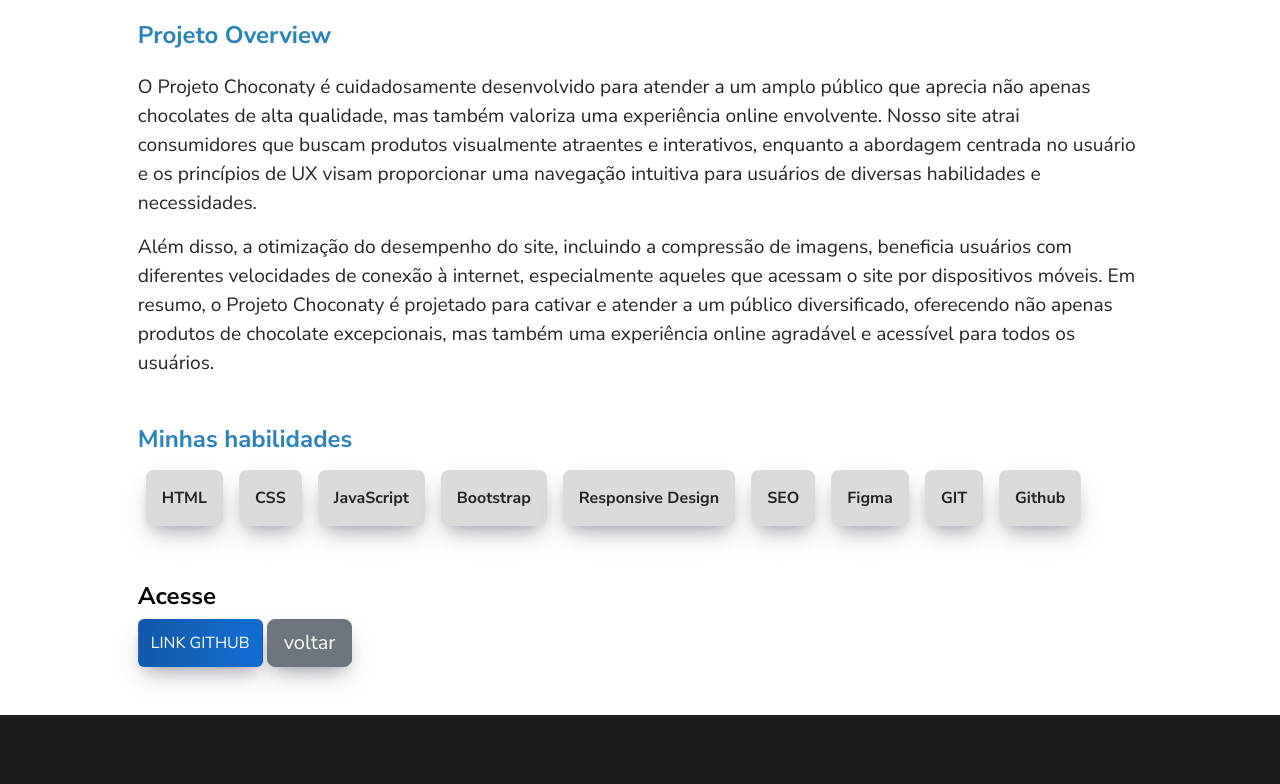
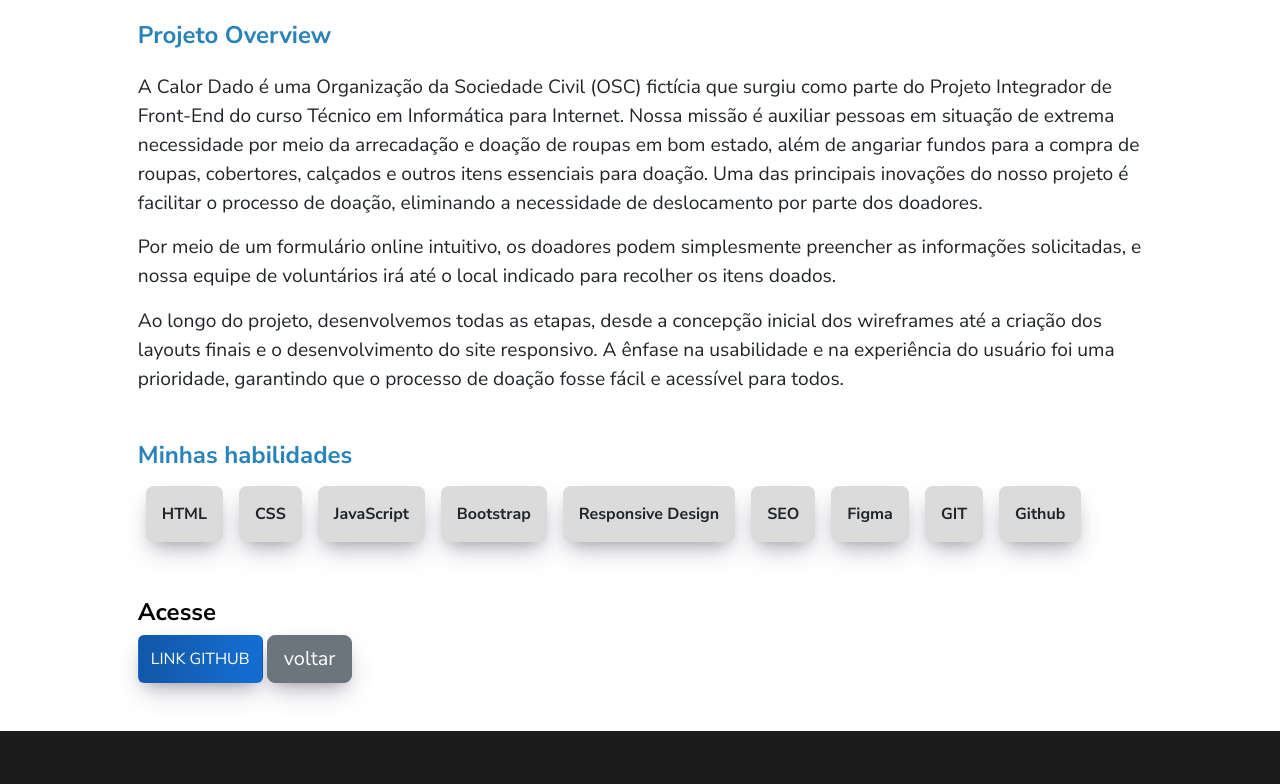
Before and after one commit to thiagoribeiro2003/portfoliodev, a plain HTML site: page pages/projectTwo.html in a window 1280 px wide. Shown: the part 1428-2212 px from the top of the page. Drawn offline with nearby package versions, Linux system fonts and the light colour scheme.

Commit message:
Alteração do overview do projeto Calor Dado

```diff
--- a/pages/projectTwo.html
+++ b/pages/projectTwo.html
@@ -99,16 +99,13 @@
                     <h4 class="textHeroProjetos fw-bold my-4">Projeto Overview</h4>
 
                     <p>
-                        O Projeto Choconaty é cuidadosamente desenvolvido para atender a um amplo público que aprecia não apenas chocolates de alta
-                        qualidade, mas também valoriza uma experiência online envolvente. Nosso site atrai consumidores que buscam produtos
-                        visualmente atraentes e interativos, enquanto a abordagem centrada no usuário e os princípios de UX visam proporcionar uma
-                        navegação intuitiva para usuários de diversas habilidades e necessidades.
+                        A Calor Dado é uma Organização da Sociedade Civil (OSC) fictícia que surgiu como parte do Projeto Integrador de Front-End do curso Técnico em Informática para Internet. Nossa missão é auxiliar pessoas em situação de extrema necessidade por meio da arrecadação e doação de roupas em bom estado, além de angariar fundos para a compra de roupas, cobertores, calçados e outros itens essenciais para doação. Uma das principais inovações do nosso projeto é facilitar o processo de doação, eliminando a necessidade de deslocamento por parte dos doadores.
                     </p>
                     <p>
-                        Além disso, a otimização do desempenho do site, incluindo a compressão de imagens, beneficia usuários com diferentes
-                        velocidades de conexão à internet, especialmente aqueles que acessam o site por dispositivos móveis. Em resumo, o Projeto
-                        Choconaty é projetado para cativar e atender a um público diversificado, oferecendo não apenas produtos de chocolate
-                        excepcionais, mas também uma experiência online agradável e acessível para todos os usuários.
+                        Por meio de um formulário online intuitivo, os doadores podem simplesmente preencher as informações solicitadas, e nossa equipe de voluntários irá até o local indicado para recolher os itens doados.
+                    </p>
+                    <p>
+                        Ao longo do projeto, desenvolvemos todas as etapas, desde a concepção inicial dos wireframes até a criação dos layouts finais e o desenvolvimento do site responsivo. A ênfase na usabilidade e na experiência do usuário foi uma prioridade, garantindo que o processo de doação fosse fácil e acessível para todos.
                     </p>
                 </section>
 
```
